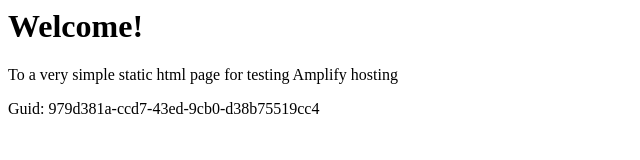
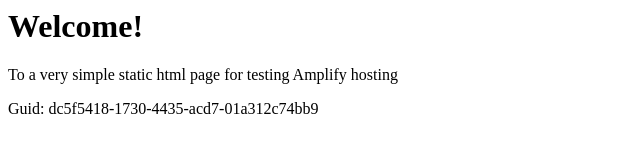
Before and after one commit to aws-aemilia-fra/Github-PR-Commit-Integration-Test-DoNotTouch-GithubWebhookPreviewCanaryTest-v1-preprod-eu-central-1, a website: page src/index.html in a window 1280 px wide. Shown: the full height of the page, 0-640 px from the left. Drawn offline with Linux system fonts and the light colour scheme.

Commit message:
commit from integ tests

```diff
--- a/src/index.html
+++ b/src/index.html
@@ -12,6 +12,6 @@
 <body>
     <h1>Welcome!</h1>
     <p>To a very simple static html page for testing Amplify hosting</p>
-    <p>Guid: 979d381a-ccd7-43ed-9cb0-d38b75519cc4</p></body>
+    <p>Guid: dc5f5418-1730-4435-acd7-01a312c74bb9</p></body>
 
 </html>
```
